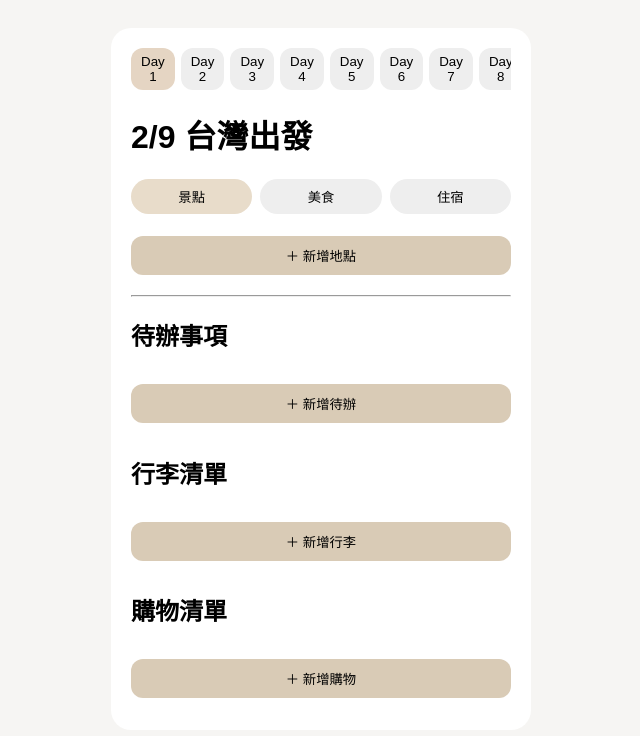
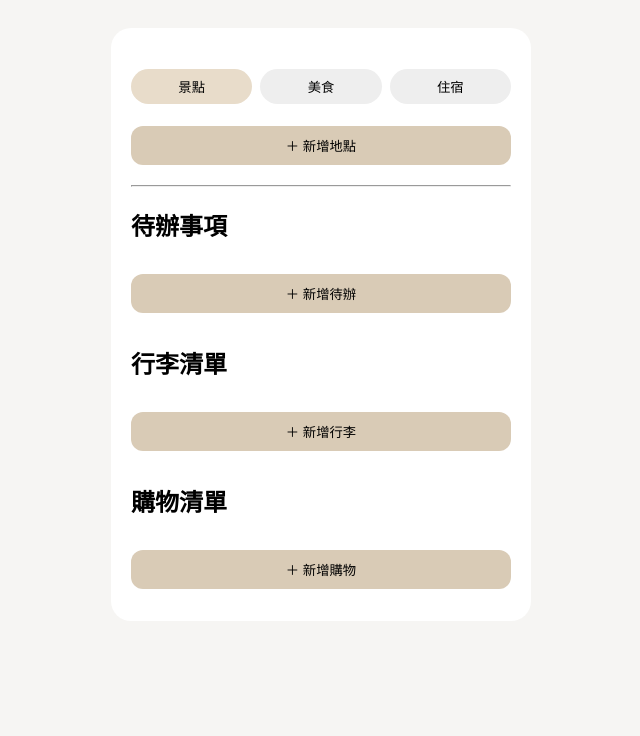
Before and after one commit to YC00510/travel-plan-Malaysia, a plain HTML site: page index.html in a window 1280 px wide. Shown: the whole page, without its empty margins (319-959 px from the left). Drawn offline with Linux system fonts and the light colour scheme; no server answers.

Commit message:
Update index.html

```diff
--- a/index.html
+++ b/index.html
@@ -304,12 +304,17 @@ function renderTodo() {
 
 // ===== 初始化，讀 Firebase =====
 async function init() {
-  renderDayButtons();
-  renderSchedule();
-  renderScheduleItems();
-  renderTodo();
-  renderListWithDelete("luggageList", luggage, luggageColl);
-  renderListWithDelete("shoppingList", shopping, shoppingColl);
+
+data.forEach(day => {
+  day.spot = [];
+  day.food = [];
+  day.stay = [];
+  day.todo = [];
+});
+luggage.length = 0;
+shopping.length = 0;
+
+
 
   // ===== 從 Firebase 讀資料 =====
   const loadCollection = async (coll, targetArr, dayKey = null, categoryKey = null) => {
```
